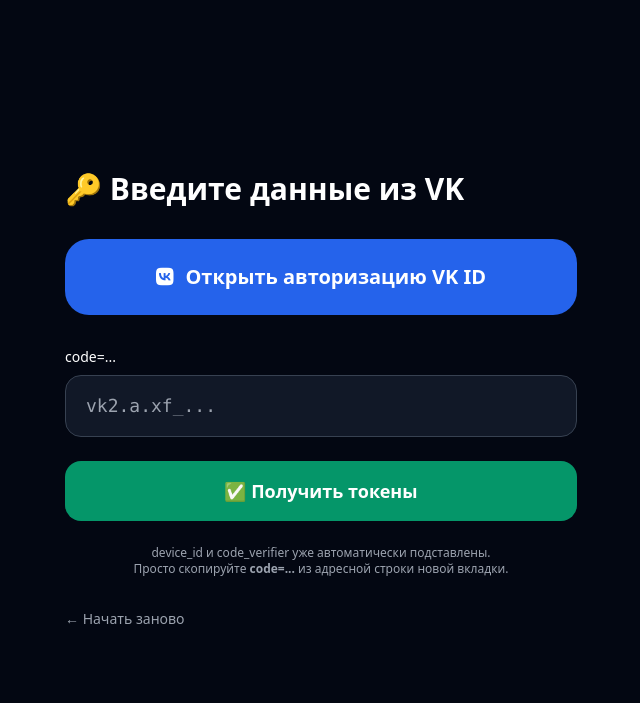
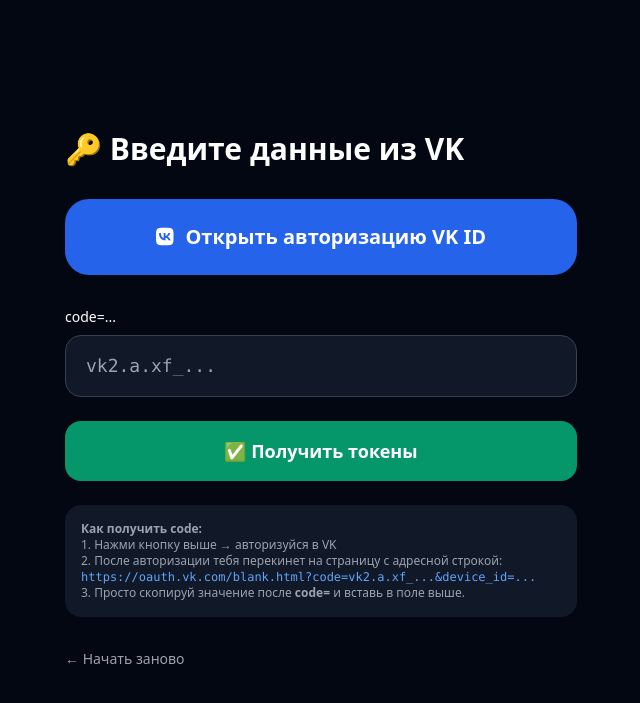
Before and after one commit to nettramp/vk-token-manager, a Flask app: template templates/enter_code.html in a window 1280 px wide. Shown: the top 703 px of the page, without its empty margins (319-959 px from the left). Run offline with Flask 3, Linux system fonts and the light colour scheme; the template is opened without the code that fills it: most values are stand-ins (such as "Sample title", 1, 10 or a date in 2020); some libraries are stand-ins or nearby versions.

Commit message:
html fix

```diff
--- a/templates/enter_code.html
+++ b/templates/enter_code.html
@@ -17,12 +17,13 @@
         </a>
 
         <form method="POST" action="/submit_code" class="space-y-6">
+            <!-- Скрытые поля — обязательно должны быть -->
             <input type="hidden" name="client_id" value="{{ client_id }}">
             <input type="hidden" name="code_verifier" value="{{ code_verifier }}">
             <input type="hidden" name="device_id" value="{{ device_id }}">
 
             <div>
-                <label class="block text-sm mb-2">code=...</label>
+                <label class="block text-sm mb-2 font-medium">code=...</label>
                 <input type="text" name="code" required placeholder="vk2.a.xf_..."
                        class="w-full bg-gray-900 border border-gray-700 rounded-2xl px-5 py-4 text-lg font-mono">
             </div>
@@ -33,10 +34,13 @@
             </button>
         </form>
 
-        <p class="text-xs text-gray-400 mt-6 text-center">
-            device_id и code_verifier уже автоматически подставлены.<br>
-            Просто скопируйте <strong>code=...</strong> из адресной строки новой вкладки.
-        </p>
+        <div class="mt-6 text-xs text-gray-400 bg-gray-900 p-4 rounded-2xl">
+            <strong>Как получить code:</strong><br>
+            1. Нажми кнопку выше → авторизуйся в VK<br>
+            2. После авторизации тебя перекинет на страницу с адресной строкой:<br>
+            <span class="font-mono text-blue-400">https://oauth.vk.com/blank.html?code=vk2.a.xf_...&amp;device_id=...</span><br>
+            3. Просто скопируй значение после <strong>code=</strong> и вставь в поле выше.
+        </div>
 
         <a href="/" class="text-gray-400 hover:text-white text-sm mt-8 inline-block">← Начать заново</a>
     </div>
```
